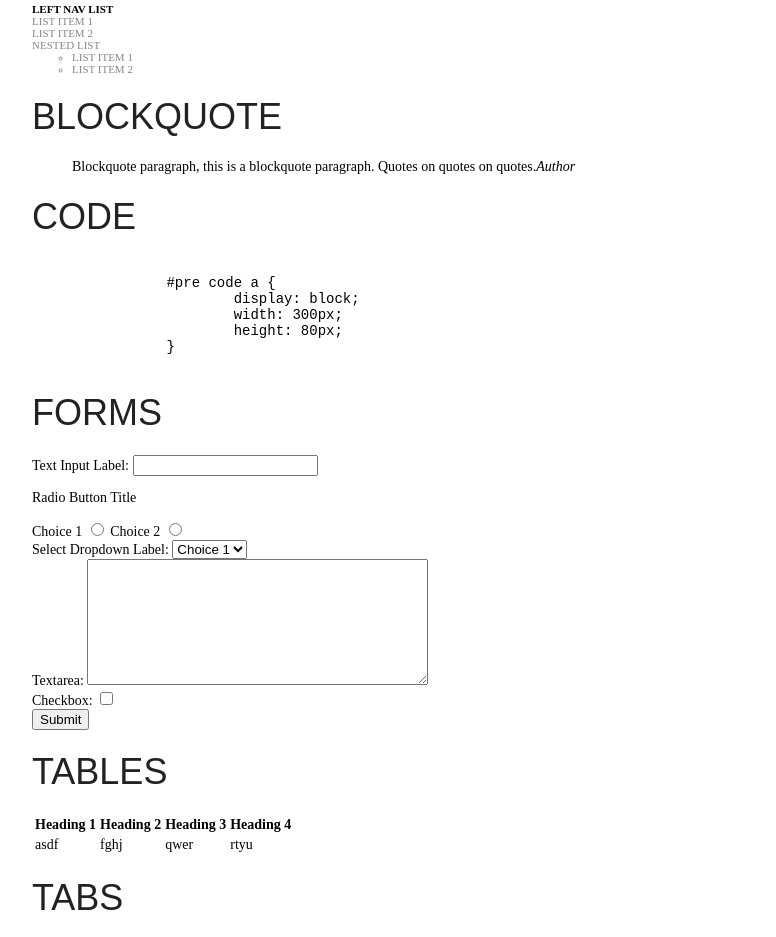
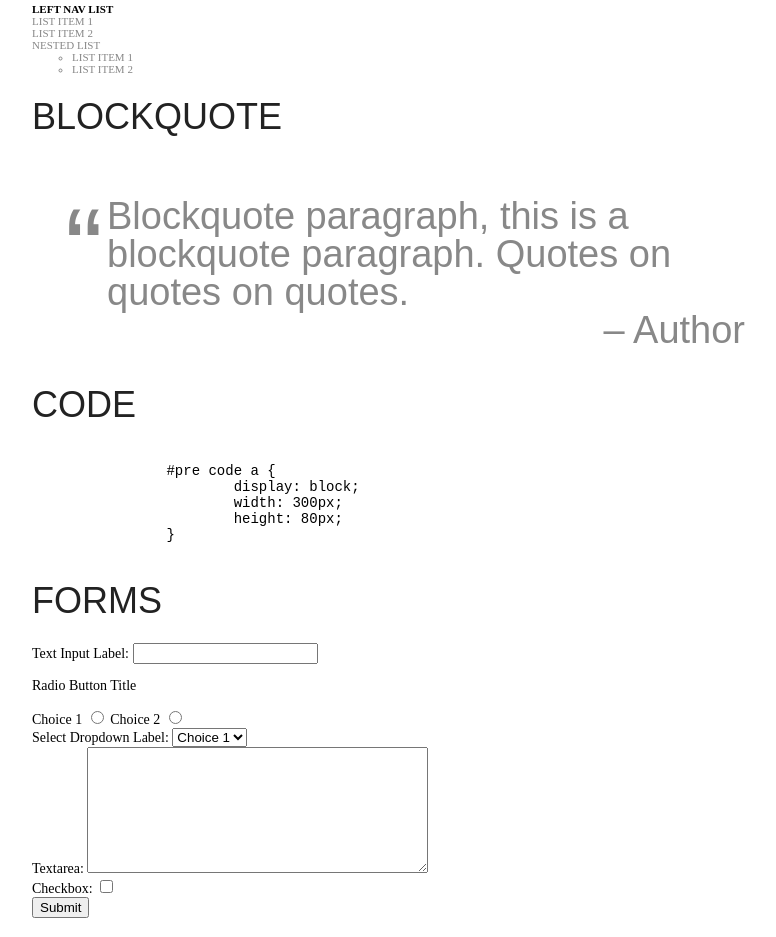
Before and after one commit to anayadesign/Style-Guide, a plain HTML site: page index.html in a window 1280 px wide. Shown: the part 1135-2072 px from the top of the page, without its empty margins (104-880 px from the left). Drawn offline with Linux system fonts and the light colour scheme.

Commit message:
Add Blockquote Stylings

```diff
--- /dev/null
+++ b/sass/blockquote.scss
@@ -0,0 +1,30 @@
+blockquote:before {
+    content: "\201C";
+    font-family: BebasNeueRegular, 'Bebas Neue Regular', BebasNeue, 'Bebas Neue', Arial, sans-serif;
+    font-size: 114px;
+    position: relative;
+    top: 90px;
+    display: inherit;
+    color: #888;
+    line-height: 0;
+    right: 7px;
+}
+
+blockquote p {
+    font-size: 38px;
+    line-height: 1;
+    font-family: BebasNeueRegular, 'Bebas Neue Regular', BebasNeue, 'Bebas Neue', Arial, sans-serif;
+    padding-left: 35px;
+    color: #888;
+}
+
+blockquote cite {
+    display: block;
+    text-align: right;
+    font-style: normal;
+    color: #888;
+}
+
+blockquote cite:before {
+    content: "– ";
+}
--- a/sass/styles.scss
+++ b/sass/styles.scss
@@ -2,4 +2,5 @@
 @import "lists.scss";
 @import "buttons.scss";
 @import "grid.scss";
+@import "blockquote.scss";
 @import "tabs.scss";
```
Also changed, not shown: css/blockquote.css (added), css/styles.css.
